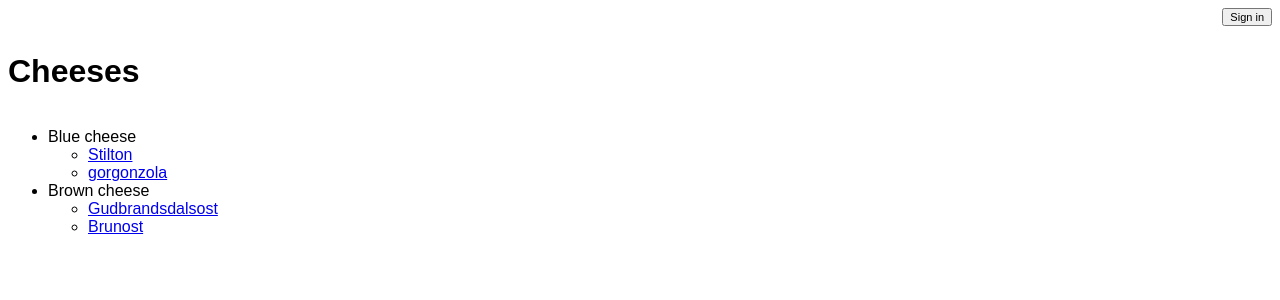
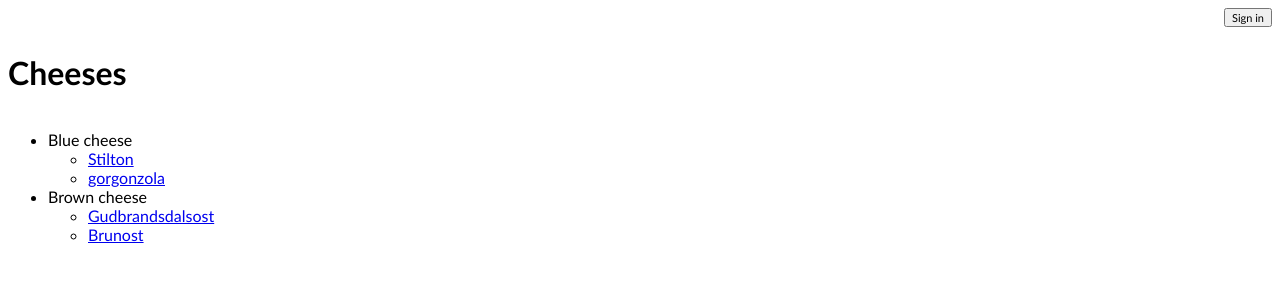
Before and after one commit to messrobd/ItemCatalog-FullStack-ud088-ud330, a Flask app: page / in a window 1280 px wide. Shown: the top 300 px of the page. Run offline with Flask 2, Linux system fonts and the light colour scheme; data comes from the database, SQL or seed files in the repository.

Commit message:
Feat: Customise body font
Customise body font, leave sans-serif in as fallback. Ensure it's
picked up consistently by all buttons

```diff
--- a/static/styles.css
+++ b/static/styles.css
@@ -1,11 +1,11 @@
 body {
-  font-family: sans-serif;
+  font-family: Gill sans, sans-serif;
 }
 label {
   display: block;
   padding: 5px;
 }
-input[type="button"] {
+input[type="button"], input[type="submit"] {
   font: inherit;
 }
 textarea {
```
